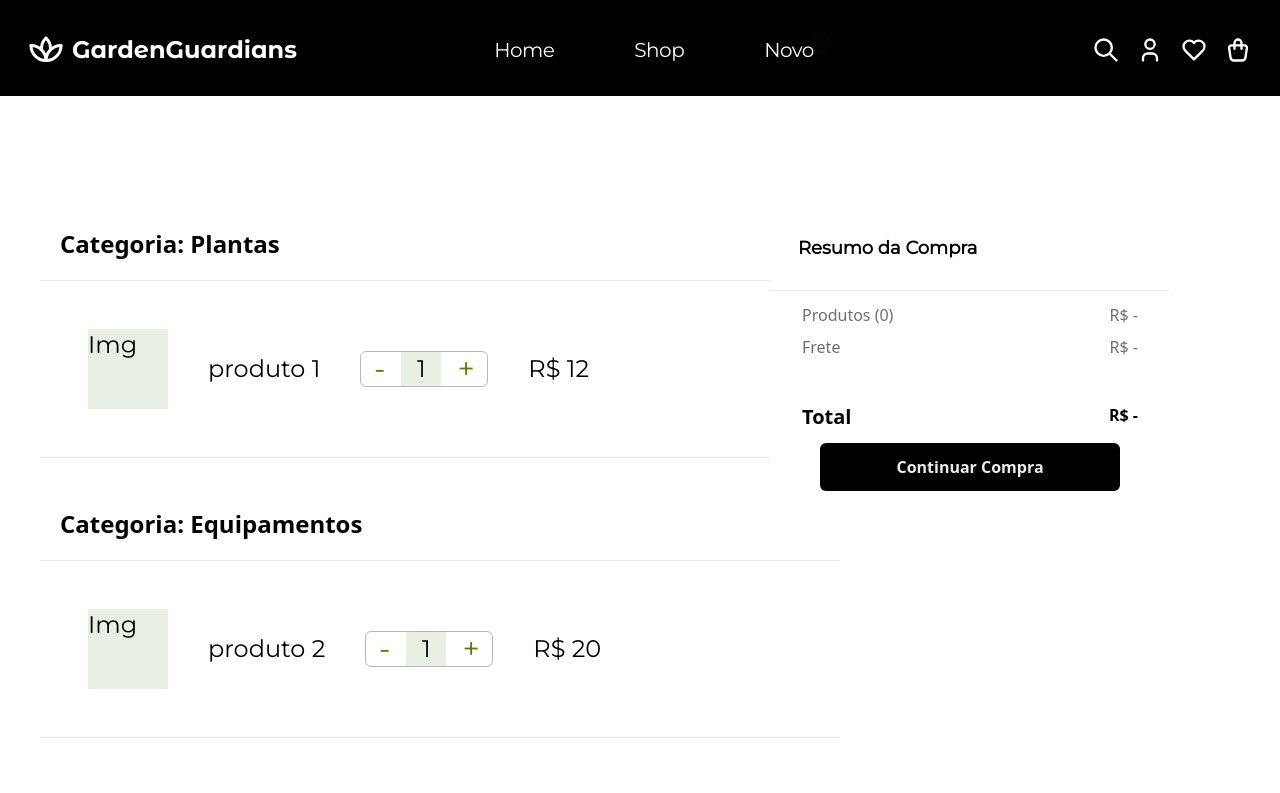
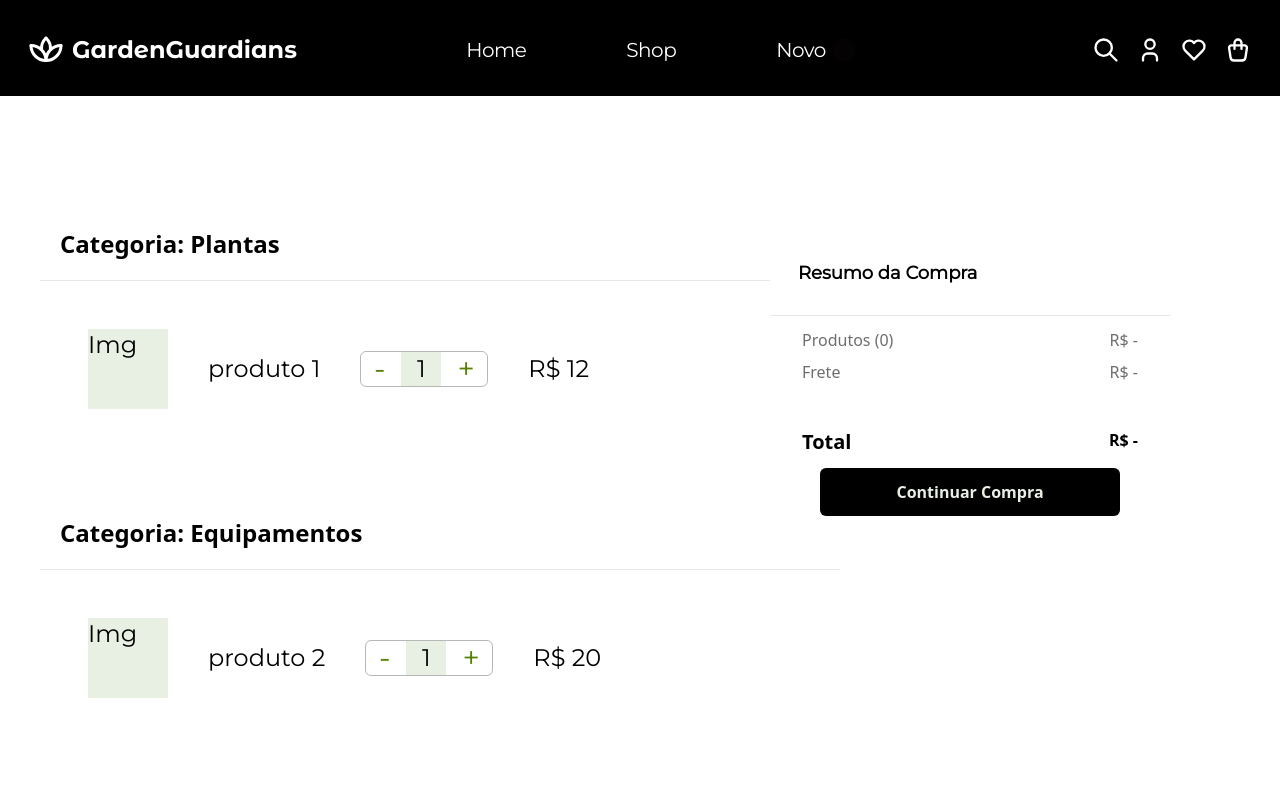
Before and after one commit to SergioJrdms/GardenGuardians, a Next.js app: page /garden-guardians/cart in a window 1280 px wide. Shown: the top 793 px of the page. Built offline with nearby package versions, Linux system fonts and the light colour scheme.

Commit message:
começado shop

```diff
--- a/src/components/Cart/CartCads.tsx
+++ b/src/components/Cart/CartCads.tsx
@@ -1,6 +1,5 @@
 import { Montserrat2 } from "@/pages/_app"
 import CartProductsQntd from "./CartProductsQntd"
-import { useState } from "react"
 
 //isso tem que vir exportado do componente dos produtos (fazer)
 export interface ProductsProps {
@@ -14,7 +13,7 @@ export interface ProductsProps {
 export default function CartCards(props: ProductsProps) {
 
     return (
-        <div className=" bg-white w-[100vh] h-[30vh] rounded-md">
+        <div className=" bg-white w-[100vh] h-1/2 rounded-md">
             <h1 className="font-bold text-2xl p-5 text-black">Categoria: {props.categoria}</h1>
             <hr className="bg-palette-mediumlight" />
 
@@ -30,8 +29,6 @@ export default function CartCards(props: ProductsProps) {
 
             </div>
 
-            <hr className="bg-palette-mediumlight" />
-
         </div>
     )
 }
--- a/src/components/Cart/CartResume.tsx
+++ b/src/components/Cart/CartResume.tsx
@@ -1,8 +1,9 @@
 import { Montserrat2 } from "@/pages/_app";
+import { ProductsProps } from "./CartCads";
 
 export default function CartResume() {
     return (
-        <div className="flex flex-col justify-center bg-white w-[50vh] h-[35vh] rounded-md -space-y-5">
+        <div className="flex flex-col justify-center bg-white w-[50vh] h-2/5 rounded-md -space-y-5">
             <div className="flex flex-col">
                 <div className="p-7">
                     <h1 className={`font-bold text-black text-lg font-montserrat_alternate ${Montserrat2.variable}`}>
--- a/src/components/Home/Header/Header.tsx
+++ b/src/components/Home/Header/Header.tsx
@@ -4,6 +4,7 @@ import HeaderMenu from "./HeaderMenu";
 import UserMenu from "./UserMenu";
 import { useState, useEffect, useCallback } from 'react';
 import { MontserratAlternates } from "@/pages/_app";
+
 
 export default function Header(){
     const [scrolling, setScrolling] = useState(false);
--- a/src/components/Home/Header/HeaderMenu.tsx
+++ b/src/components/Home/Header/HeaderMenu.tsx
@@ -1,15 +1,15 @@
 import { Montserrat2 } from "@/pages/_app";
-import { IconHome2 } from "@tabler/icons-react";
+import { IconAlertSquare, IconHome2, IconShoppingCart } from "@tabler/icons-react";
 import Link from "next/link";
 
 export default function HeaderMenu() {
     return (
 
-        <div className={`flex justify-center p-2 gap-20  font-montserrat_alternate text-xl select-none  ${Montserrat2.variable}`}>
+        <div className={`flex justify-center p-2 gap-16  font-montserrat_alternate text-xl select-none  ${Montserrat2.variable}`}>
             <Link
                 href={'./home'}
                 className={`
-                    group flex flex-row items-center gap-4
+                    group flex flex-row items-center gap-3
                     hover:text-zinc-300 duration-300 tracking-tight
                     hover:tracking-wide
                 `}>
@@ -20,11 +20,25 @@ export default function HeaderMenu() {
             </Link>
             <Link
                 href={'./shop'}
-                className="hover:text-zinc-300 duration-300 tracking-tight hover:tracking-wide">
-                Shop
+                className={`
+                    group flex flex-row items-center gap-3
+                  hover:text-zinc-300 duration-300 tracking-tight
+                    hover:tracking-wide
+                `}>
+                <div className="text-transparent group-hover:text-zinc-300 group-hover:translate-x-2 duration-300 ">
+                    <IconShoppingCart />
+                </div>
+                <p>Shop</p>
             </Link>
-            <Link href={'./novo'} className="hover:text-zinc-300 duration-300 tracking-tight hover:tracking-wide">
-                Novo
+            <Link href={'./novo'} className={`
+                    group flex flex-row items-center gap-3
+                  hover:text-zinc-300 duration-300 tracking-tight
+                    hover:tracking-wide
+                `}>
+                <div className="text-transparent group-hover:text-zinc-300 group-hover:translate-x-2 duration-300 ">
+                    <IconAlertSquare />
+                </div>
+                <p>Novo</p>
                 <span className="relative flex h-3 w-3 float-right">
                     <span className="animate-ping absolute inline-flex h-full w-full rounded-full bg-red-400 opacity-75"></span>
                 </span>
--- /dev/null
+++ b/src/components/Shop/CardsRender.tsx
@@ -0,0 +1,23 @@
+import ShopProductsCards from "./ShopProductsCards";
+
+export default function CardsRender(){
+    return(
+        <div className="grid grid-cols-4 gap-10 p-10">
+            <ShopProductsCards product_img={"IMG"} product_name="Nome Produto" product_price={22} />
+            <ShopProductsCards product_img={"IMG"} product_name="Nome Produto" product_price={22} />
+            <ShopProductsCards product_img={"IMG"} product_name="Nome Produto" product_price={22} />
+            <ShopProductsCards product_img={"IMG"} product_name="Nome Produto" product_price={22} />
+
+            <ShopProductsCards product_img={"IMG"} product_name="Nome Produto" product_price={22} />
+            <ShopProductsCards product_img={"IMG"} product_name="Nome Produto" product_price={22} />
+            <ShopProductsCards product_img={"IMG"} product_name="Nome Produto" product_price={22} />
+            <ShopProductsCards product_img={"IMG"} product_name="Nome Produto" product_price={22} />
+
+            <ShopProductsCards product_img={"IMG"} product_name="Nome Produto" product_price={22} />
+            <ShopProductsCards product_img={"IMG"} product_name="Nome Produto" product_price={22} />
+            <ShopProductsCards product_img={"IMG"} product_name="Nome Produto" product_price={22} />
+            <ShopProductsCards product_img={"IMG"} product_name="Nome Produto" product_price={22} />
+
+        </div>
+    )
+}
--- /dev/null
+++ b/src/components/Shop/ShopHeader.tsx
@@ -0,0 +1,28 @@
+import { Montserrat2, MontserratAlternates } from "@/pages/_app";
+import Header from "../Home/Header/Header";
+import { IconChevronRight } from "@tabler/icons-react";
+import Link from "next/link";
+
+export default function ShopHeader() {
+    return (
+        <div className={`
+        flex flex-col gap-44
+        bg-[url('https://i.pinimg.com/originals/fc/36/fa/fc36fa7816fe1847b3dcbc352f227a0f.jpg')]
+        bg-no-repeat bg-cover h-96 bg-fixed
+        shadow-2xl
+    `}>
+            <header>
+                <Header />
+            </header>
+
+            <section className="flex flex-col items-center gap-4 text-palette-light">
+                <h1 className={`font-montserrat_alternate text-7xl ${MontserratAlternates.variable}`}>
+                    Produtos
+                </h1>
+                <p className={`flex flex-row items-center text-xl font-montserrat_alternate ${Montserrat2.variable}`}>
+                    <Link href={'./home'} className="hover:text-palette-mediumlight duration-300">Home</Link> <IconChevronRight /> Shop
+                </p>
+            </section>
+        </div>
+    )
+}
--- /dev/null
+++ b/src/components/Shop/ShopProductsCards.tsx
@@ -0,0 +1,19 @@
+interface ProductCardProps{
+    product_img: any
+    product_name: string
+    product_price: number
+}
+
+export default function ShopProductsCards(props: ProductCardProps) {
+    return (
+        <div className=" h-[23rem] hover:scale-110 duration-300 hover:cursor-pointer">
+            <div className="bg-palette-mediumlight w-72 h-72 text-black">
+                {props.product_img}
+            </div>
+            <div className="pt-2">
+                <p className="text-black">{props.product_name}</p>
+                <p className="text-palette-mediumgreen font-bold pt-2">R$ {props.product_price}</p>
+            </div>
+        </div>
+    )
+}
--- a/src/pages/404.tsx
+++ b/src/pages/404.tsx
@@ -15,7 +15,7 @@ export default function not_found() {
                 <h1 className={`text-black font-montserrat_alternate text-3xl ${Montserrat2.variable}`}>Ops! Parece que você se perdeu :( </h1>
                 <Link href={"./garden-guardians/home"} className={`
                 group
-              text-black  bg-palette-lightgreen hover:bg-black duration-300 w-1/2
+              text-black  bg-palette-lightgreen hover:bg-black duration-300 w-2/3
               hover:text-white text-lg rounded-md p-3 font-bold flex justify-center items-center
             `}>
                     <button className="flex flex-row gap-2 items-center">
--- a/src/pages/garden-guardians/home/index.tsx
+++ b/src/pages/garden-guardians/home/index.tsx
@@ -8,7 +8,6 @@ import Footer from "@/components/Home/Footer/Footer";
 import { Montserrat2 } from "../../_app";
 
 export default function Home() {
-
   return (
     <>
       <header>
--- /dev/null
+++ b/src/pages/garden-guardians/shop/index.tsx
@@ -0,0 +1,31 @@
+import Footer from "@/components/Home/Footer/Footer";
+import Header from "@/components/Home/Header/Header";
+import CardsRender from "@/components/Shop/CardsRender";
+import ShopHeader from "@/components/Shop/ShopHeader";
+import { Montserrat2, MontserratAlternates } from "@/pages/_app";
+import { IconChevronRight } from "@tabler/icons-react";
+import Link from "next/link";
+
+export default function shop() {
+    return (
+        <>
+            <header>
+                <ShopHeader />
+            </header>
+
+            <section className="bg-palette-light">
+
+
+                <section>
+                    <CardsRender />
+                </section>
+            </section>
+
+            <footer className="text-black">
+                <Footer />
+            </footer>
+
+
+        </>
+    )
+}
```
Also changed, not shown: src/components/Home/HomeWelcome/HomeWelcome.tsx (line endings or trailing spaces).
